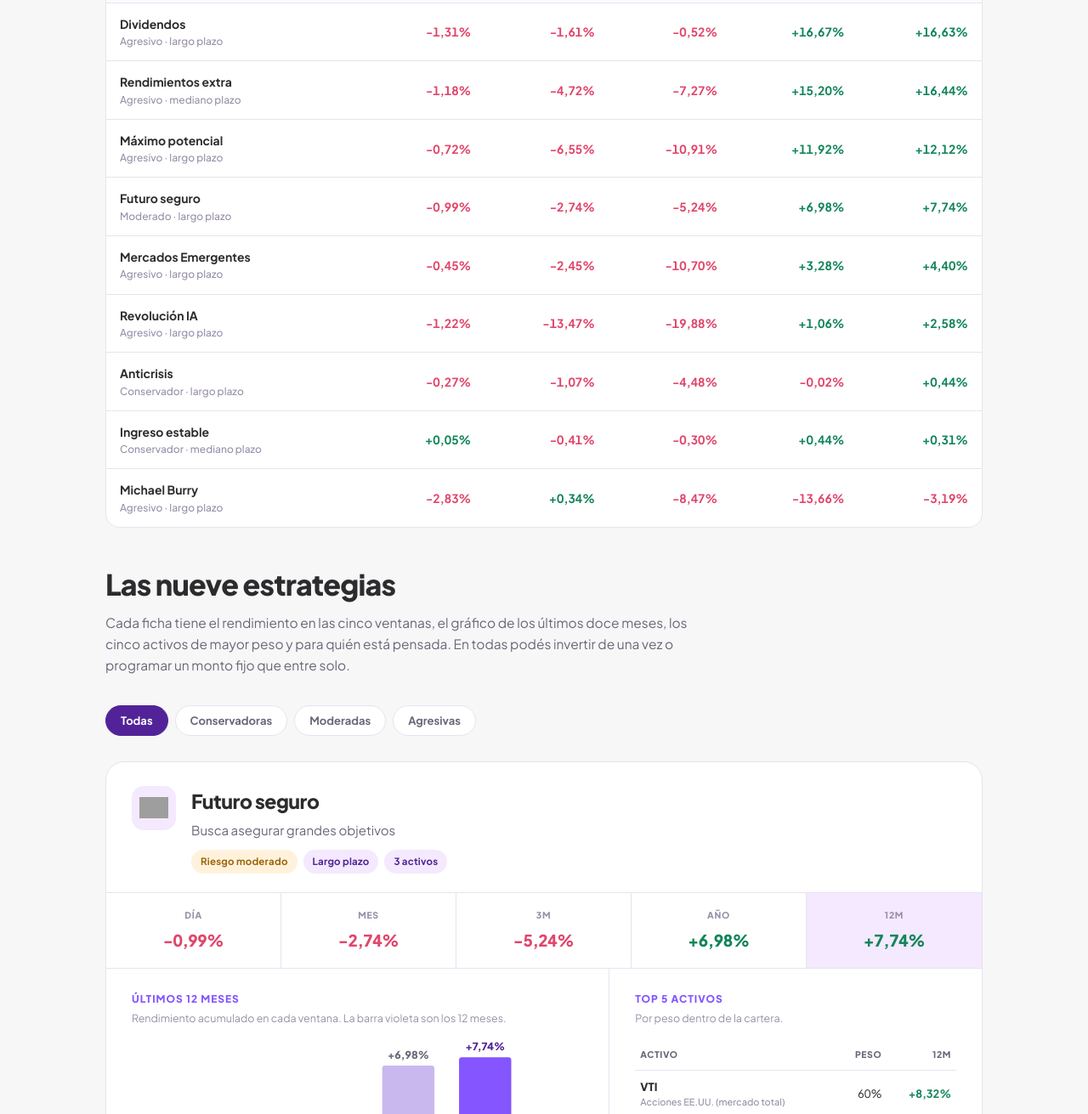
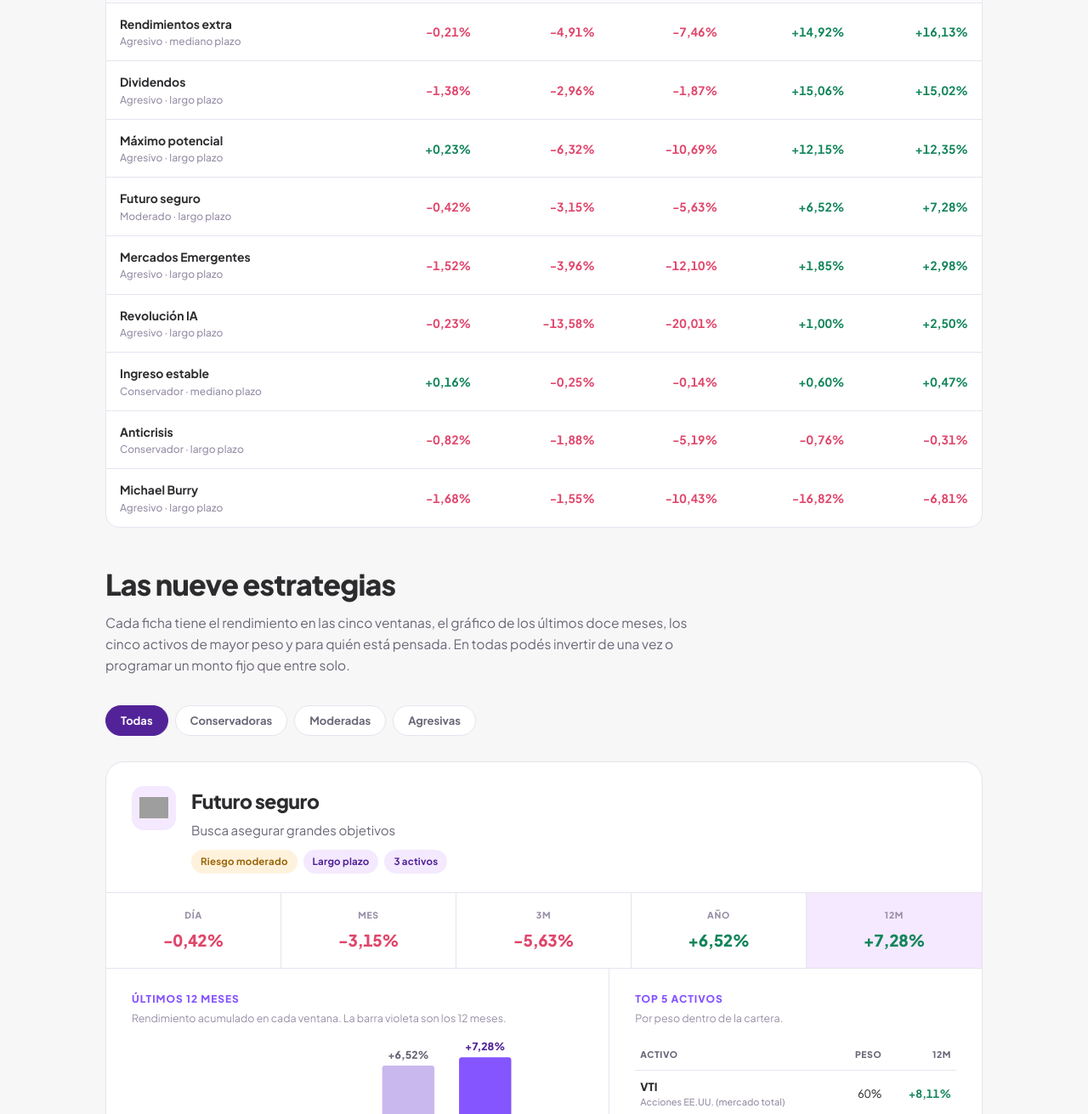
Before and after one commit to barriosuna/Rendimientos-carteras-2, a plain HTML site: page public/index.html in a window 1280 px wide. Shown: the part 1489-2800 px from the top of the page at 85% size. Drawn offline with Linux system fonts and the light colour scheme; grey boxes are pictures that could not be loaded.

Commit message:
landing: rendimientos al 19/11/2026 [skip ci]

```diff
--- a/public/index.html
+++ b/public/index.html
@@ -267,7 +267,7 @@ footer{padding:0 0 60px}
       </div>
     </div>
     <div class="barras" id="barras"></div>
-    <p class="termo-pie">Rendimiento total en dólares, punto a punto, con dividendos reinvertidos. Cierre del martes 17 de noviembre de 2026.</p>
+    <p class="termo-pie">Rendimiento total en dólares, punto a punto, con dividendos reinvertidos. Cierre del miércoles 18 de noviembre de 2026.</p>
   </div>
 </section>
 
@@ -336,30 +336,30 @@ const ESTRATEGIAS = [
   "riesgoKey": "moderate",
   "plazo": "Largo plazo",
   "ret": [
-   -0.99,
-   -2.74,
-   -5.24,
-   6.98,
-   7.74
+   -0.42,
+   -3.15,
+   -5.63,
+   6.52,
+   7.28
   ],
   "activos": [
    {
     "t": "VTI",
     "peso": 60.0,
     "nombre": "Acciones EE.UU. (mercado total)",
-    "r12m": 8.32
+    "r12m": 8.11
    },
    {
     "t": "VXUS",
     "peso": 30.0,
     "nombre": "Acciones fuera de EE.UU.",
-    "r12m": 9.66
+    "r12m": 8.47
    },
    {
     "t": "BND",
     "peso": 10.0,
     "nombre": "Bonos EE.UU.",
-    "r12m": -1.54
+    "r12m": -1.32
    }
   ],
   "totalActivos": 3,
@@ -379,42 +379,42 @@ const ESTRATEGIAS = [
   "riesgoKey": "aggressive",
   "plazo": "Largo plazo",
   "ret": [
-   -0.72,
-   -6.55,
-   -10.91,
-   11.92,
-   12.12
+   0.23,
+   -6.32,
+   -10.69,
+   12.15,
+   12.35
   ],
   "activos": [
    {
     "t": "QQQ",
     "peso": 30.0,
     "nombre": "Nasdaq 100",
-    "r12m": 6.59
+    "r12m": 7.0
    },
    {
     "t": "SMH",
     "peso": 25.0,
     "nombre": "Semiconductores",
-    "r12m": 31.01
+    "r12m": 30.85
    },
    {
     "t": "VUG",
     "peso": 20.0,
     "nombre": "Acciones de crecimiento",
-    "r12m": -0.03
+    "r12m": 0.36
    },
    {
     "t": "IWO",
     "peso": 15.0,
     "nombre": "Small caps de crecimiento",
-    "r12m": 3.66
+    "r12m": 4.26
    },
    {
     "t": "XBI",
     "peso": 10.0,
     "nombre": "Biotecnología",
-    "r12m": 18.47
+    "r12m": 18.27
    }
   ],
   "totalActivos": 5,
@@ -433,36 +433,36 @@ const ESTRATEGIAS = [
   "riesgoKey": "aggressive",
   "plazo": "Mediano plazo",
   "ret": [
-   -1.18,
-   -4.72,
-   -7.27,
-   15.2,
-   16.44
+   -0.21,
+   -4.91,
+   -7.46,
+   14.92,
+   16.13
   ],
   "activos": [
    {
     "t": "VB",
     "peso": 25.0,
     "nombre": "Small caps EE.UU.",
-    "r12m": 10.66
+    "r12m": 11.08
    },
    {
     "t": "MTUM",
     "peso": 25.0,
     "nombre": "Factor momentum",
-    "r12m": 5.08
+    "r12m": 4.93
    },
    {
     "t": "QUAL",
     "peso": 25.0,
     "nombre": "Factor calidad",
-    "r12m": 11.05
+    "r12m": 10.9
    },
    {
     "t": "VLUE",
     "peso": 25.0,
     "nombre": "Factor valor",
-    "r12m": 38.96
+    "r12m": 37.62
    }
   ],
   "totalActivos": 4,
@@ -486,42 +486,42 @@ const ESTRATEGIAS = [
   "riesgoKey": "aggressive",
   "plazo": "Largo plazo",
   "ret": [
-   -1.22,
-   -13.47,
-   -19.88,
-   1.06,
-   2.58
+   -0.23,
+   -13.58,
+   -20.01,
+   1.0,
+   2.5
   ],
   "activos": [
    {
     "t": "NVDA",
     "peso": 25.0,
     "nombre": "Nvidia",
-    "r12m": -11.96
+    "r12m": -14.51
    },
    {
     "t": "CHAT",
     "peso": 25.0,
     "nombre": "Inteligencia artificial (temático)",
-    "r12m": 15.28
+    "r12m": 17.06
    },
    {
     "t": "SMH",
     "peso": 20.0,
     "nombre": "Semiconductores",
-    "r12m": 31.01
+    "r12m": 30.85
    },
    {
     "t": "IGV",
     "peso": 20.0,
     "nombre": "Software",
-    "r12m": -8.0
+    "r12m": -6.85
    },
    {
     "t": "VST",
     "peso": 10.0,
     "nombre": "Vistra (energía eléctrica)",
-    "r12m": -28.5
+    "r12m": -29.38
    }
   ],
   "totalActivos": 5,
@@ -540,42 +540,42 @@ const ESTRATEGIAS = [
   "riesgoKey": "conservative",
   "plazo": "Mediano plazo",
   "ret": [
-   0.05,
-   -0.41,
-   -0.3,
-   0.44,
-   0.31
+   0.16,
+   -0.25,
+   -0.14,
+   0.6,
+   0.47
   ],
   "activos": [
    {
     "t": "SGOV",
     "peso": 40.0,
     "nombre": "Letras del Tesoro (0-3 meses)",
-    "r12m": 3.61
+    "r12m": 3.62
    },
    {
     "t": "SHY",
     "peso": 25.0,
     "nombre": "Tesoro EE.UU. 1-3 años",
-    "r12m": 1.44
+    "r12m": 1.47
    },
    {
     "t": "LQD",
     "peso": 20.0,
     "nombre": "Corporativos grado de inversión",
-    "r12m": -3.76
+    "r12m": -3.37
    },
    {
     "t": "IEF",
     "peso": 10.0,
     "nombre": "Tesoro EE.UU. 7-10 años",
-    "r12m": -3.54
+    "r12m": -3.26
    },
    {
     "t": "TLT",
     "peso": 5.0,
     "nombre": "Tesoro EE.UU. +20 años",
-    "r12m": -7.67
+    "r12m": -6.89
    }
   ],
   "totalActivos": 5,
@@ -593,30 +593,30 @@ const ESTRATEGIAS = [
   "riesgoKey": "aggressive",
   "plazo": "Largo plazo",
   "ret": [
-   -2.83,
-   0.34,
-   -8.47,
-   -13.66,
-   -3.19
+   -1.68,
+   -1.55,
+   -10.43,
+   -16.82,
+   -6.81
   ],
   "activos": [
    {
     "t": "MOH",
     "peso": 43.49,
     "nombre": "Molina Healthcare",
-    "r12m": 49.2
+    "r12m": 39.32
    },
    {
     "t": "LULU",
     "peso": 32.35,
     "nombre": "Lululemon",
-    "r12m": -43.46
+    "r12m": -39.85
    },
    {
     "t": "SLM",
     "peso": 24.16,
     "nombre": "SLM Corporation",
-    "r12m": -43.59
+    "r12m": -45.61
    }
   ],
   "totalActivos": 3,
@@ -637,42 +637,42 @@ const ESTRATEGIAS = [
   "riesgoKey": "aggressive",
   "plazo": "Largo plazo",
   "ret": [
-   -0.45,
-   -2.45,
-   -10.7,
-   3.28,
-   4.4
+   -1.52,
+   -3.96,
+   -12.1,
+   1.85,
+   2.98
   ],
   "activos": [
    {
     "t": "MCHI",
     "peso": 25.0,
     "nombre": "Acciones de China",
-    "r12m": -20.7
+    "r12m": -21.71
    },
    {
     "t": "INDA",
     "peso": 18.0,
     "nombre": "Acciones de India",
-    "r12m": -5.14
+    "r12m": -5.94
    },
    {
     "t": "EWZ",
     "peso": 15.0,
     "nombre": "Acciones de Brasil",
-    "r12m": -3.56
+    "r12m": -6.52
    },
    {
     "t": "EWT",
     "peso": 12.0,
     "nombre": "Acciones de Taiwán",
-    "r12m": 43.8
+    "r12m": 43.86
    },
    {
     "t": "EWY",
     "peso": 10.0,
     "nombre": "Acciones de Corea del Sur",
-    "r12m": 52.26
+    "r12m": 53.85
    }
   ],
   "totalActivos": 8,
@@ -693,42 +693,42 @@ const ESTRATEGIAS = [
   "riesgoKey": "aggressive",
   "plazo": "Largo plazo",
   "ret": [
-   -1.31,
-   -1.61,
-   -0.52,
-   16.67,
-   16.63
+   -1.38,
+   -2.96,
+   -1.87,
+   15.06,
+   15.02
   ],
   "activos": [
    {
     "t": "SCHD",
     "peso": 25.0,
     "nombre": "Dividendos de calidad",
-    "r12m": 32.47
+    "r12m": 30.18
    },
    {
     "t": "VIG",
     "peso": 25.0,
     "nombre": "Dividendos crecientes",
-    "r12m": 12.42
+    "r12m": 11.53
    },
    {
     "t": "DGRO",
     "peso": 20.0,
     "nombre": "Crecimiento de dividendos",
-    "r12m": 17.2
+    "r12m": 16.14
    },
    {
     "t": "IDVO",
     "peso": 15.0,
     "nombre": "Dividendos internacionales + opciones",
-    "r12m": 5.37
+    "r12m": 3.18
    },
    {
     "t": "DIVO",
     "peso": 15.0,
     "nombre": "Dividendos + covered calls",
-    "r12m": 7.75
+    "r12m": 5.93
    }
   ],
   "totalActivos": 5,
@@ -748,42 +748,42 @@ const ESTRATEGIAS = [
   "riesgoKey": "conservative",
   "plazo": "Largo plazo",
   "ret": [
-   -0.27,
-   -1.07,
-   -4.48,
-   -0.02,
-   0.44
+   -0.82,
+   -1.88,
+   -5.19,
+   -0.76,
+   -0.31
   ],
   "activos": [
    {
     "t": "VTI",
     "peso": 25.0,
     "nombre": "Acciones EE.UU. (mercado total)",
-    "r12m": 8.32
+    "r12m": 8.11
    },
    {
     "t": "GLD",
     "peso": 25.0,
     "nombre": "Oro físico",
-    "r12m": -9.13
+    "r12m": -12.04
    },
    {
     "t": "SGOV",
     "peso": 25.0,
     "nombre": "Letras del Tesoro (0-3 meses)",
-    "r12m": 3.61
+    "r12m": 3.62
    },
    {
     "t": "BND",
     "peso": 15.0,
     "nombre": "Bonos EE.UU.",
-    "r12m": -1.54
+    "r12m": -1.32
    },
    {
     "t": "BNDX",
     "peso": 10.0,
     "nombre": "Bonos globales cubiertos",
-    "r12m": -0.26
+    "r12m": -0.37
    }
   ],
   "totalActivos": 5,
```
Also changed, not shown: public/api/estrategias.json (+1 -1 lines), public/api/sp500.json (+1 -1 lines).
